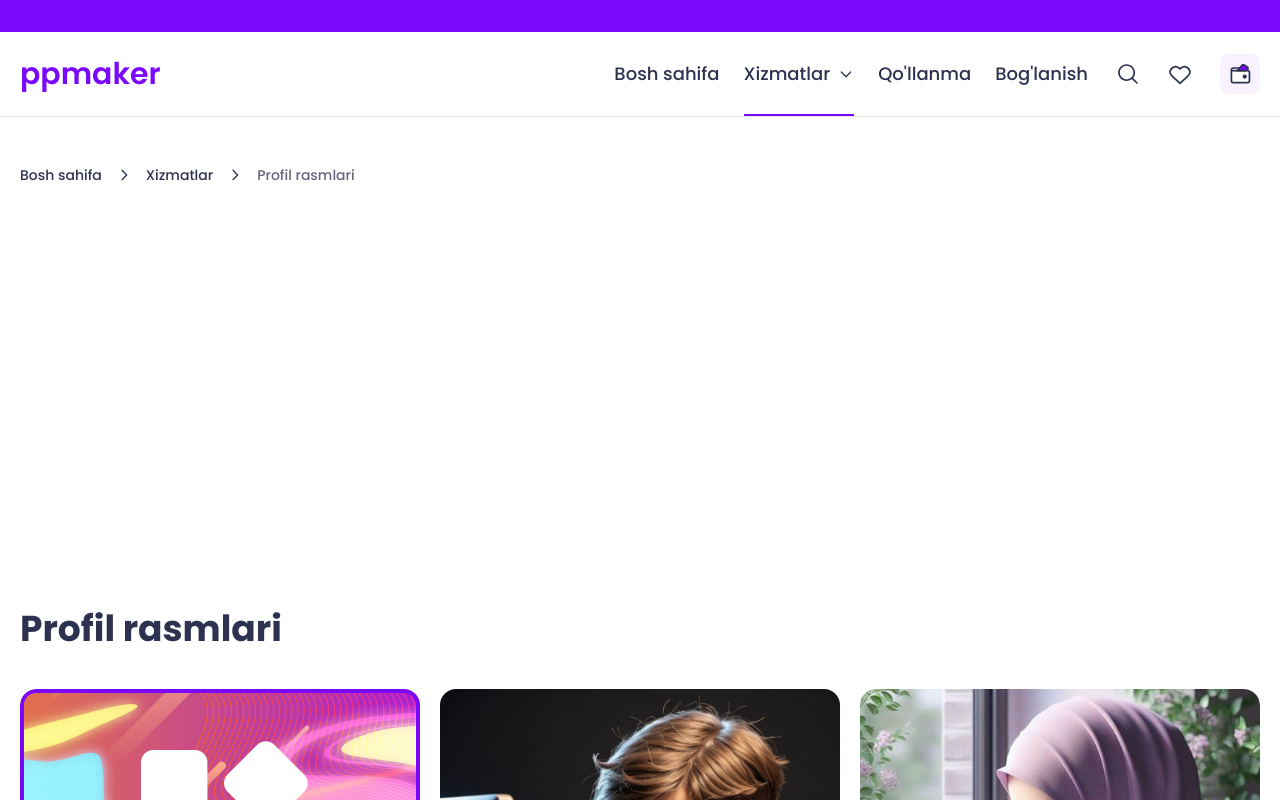
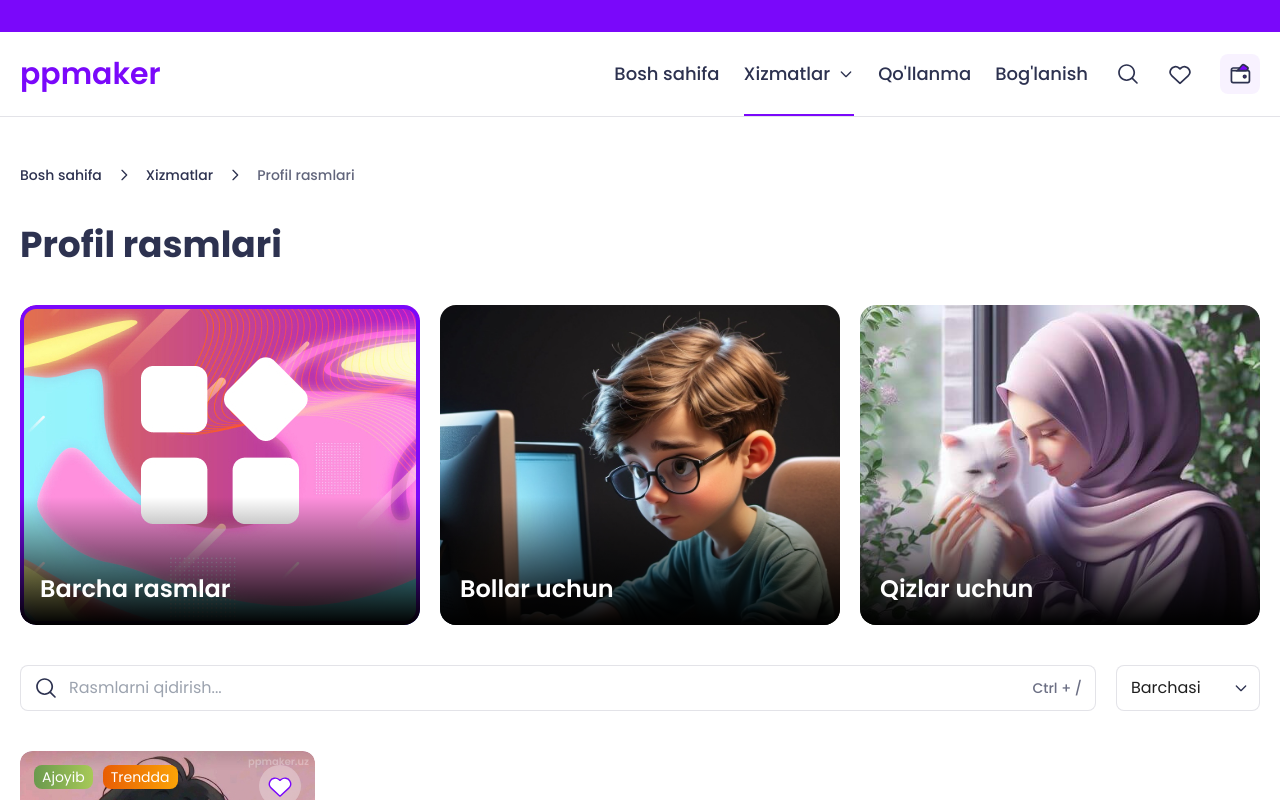
Before and after one commit to YaxyobekUz/ppmaker, a React (Vite) app: page /services/profile-images/all in a window 1280 px wide. Shown: the top 800 px of the page. Built offline with nearby package versions, Linux system fonts and the light colour scheme.

Commit message:
remove google adsense

```diff
--- a/index.html
+++ b/index.html
@@ -29,7 +29,7 @@
     <meta property="og:type" content="website" />
     <meta property="og:url" content="https://ppmaker.uz/" />
 
-    <!-- favicon image -->
+    <!-- favicon -->
     <!-- <link
       rel="shortcut icon"
       type="image/x-icon"
@@ -43,9 +43,6 @@
       content="y5YiBWq524kfszAYMJzN7-z9SqTLqspeq89EuoGzCgQ"
     />
     <meta name="googlebot" id="googlebot" content="index, follow" />
-
-    <!-- google adsense -->
-    <meta name="google-adsense-account" content="ca-pub-8767707986475820" />
 
     <!-- title  -->
     <title>ppmaker</title>
@@ -64,13 +61,6 @@
 
       gtag("config", "G-X1GGTRDCZT");
     </script>
-
-    <!-- google adsense -->
-    <script
-      async
-      custom-element="amp-ad"
-      src="https://cdn.ampproject.org/v0/amp-ad-0.1.js"
-    ></script>
   </head>
   <body>
     <div id="root"></div>
--- a/src/components/AdComponent.jsx
+++ /dev/null
@@ -1,23 +0,0 @@
-import React from "react";
-
-const AdComponent = () => {
-  return (
-    <div
-      className="w-full h-full"
-      dangerouslySetInnerHTML={{
-        __html: `
-        <amp-ad
-          width="100vw"
-          height="320"
-          type="adsense"
-          data-ad-client="ca-pub-8767707986475820"
-          data-ad-slot="7412413827"
-          data-auto-format="rspv"
-          data-full-width=""
-        ></amp-ad>`,
-      }}
-    />
-  );
-};
-
-export default AdComponent;
--- a/src/pages/ProfileImages.jsx
+++ b/src/pages/ProfileImages.jsx
@@ -26,7 +26,6 @@ import toonBoyBg from "../assets/images/others/toon-boy-bg.jpg";
 import toonGirlBg from "../assets/images/others/toon-girl-bg.jpg";
 import allApplicationBg from "../assets/images/others/all-application-bg.jpg";
 import toonPubgGameCharactersBg from "../assets/images/others/toon-pubg-game-characters-bg.jpg";
-import AdComponent from "../components/AdComponent";
 
 const ProfileImages = () => {
   const { profileImagesType } = useParams();
@@ -138,10 +137,6 @@ const ProfileImages = () => {
     <>
       {/* breadcrumb */}
       <Breadcrumb className="mb-8 sm:mb-10" items={breadcrumbItems} />
-
-      <div className="w-full h-96">
-        <AdComponent />
-      </div>
 
       {/* main */}
       <div className="pb-12 sm:pb-16">
```
